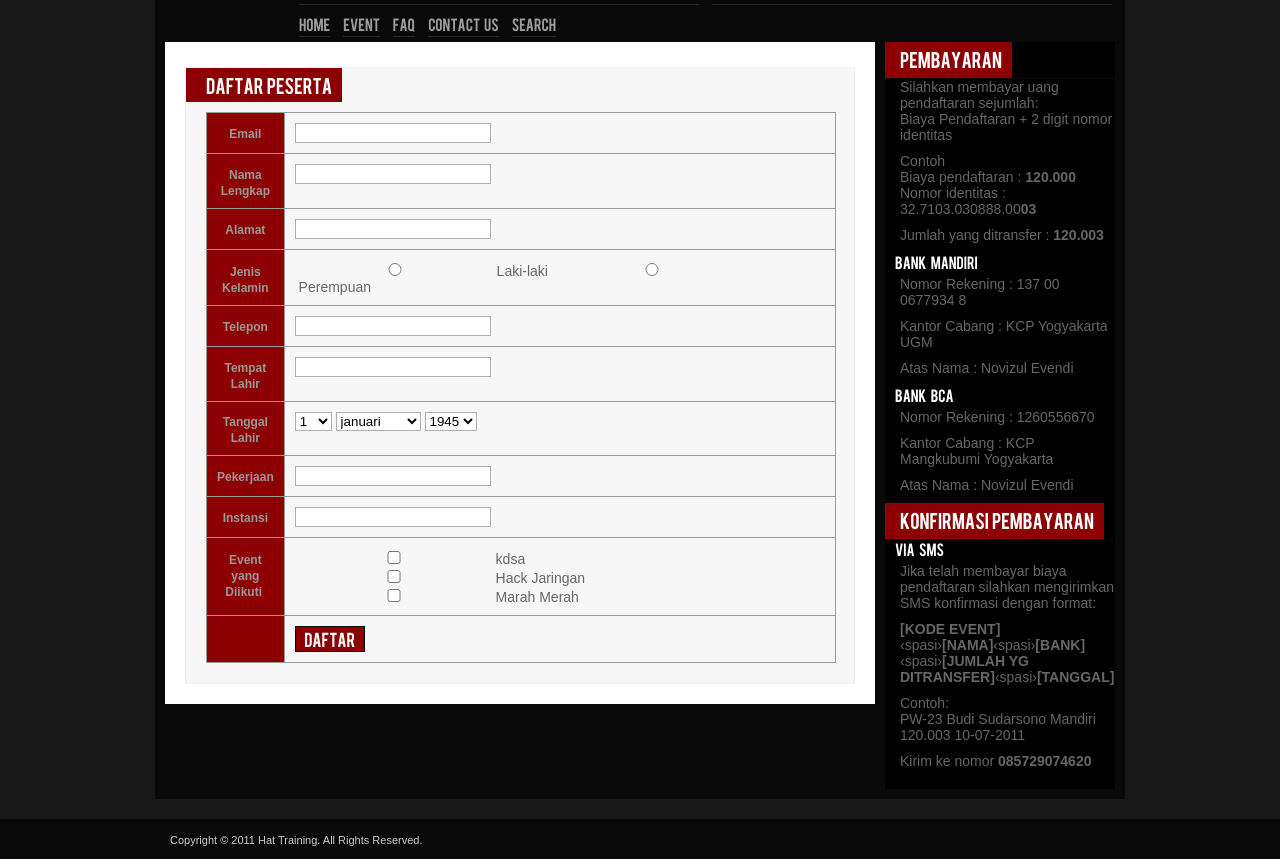
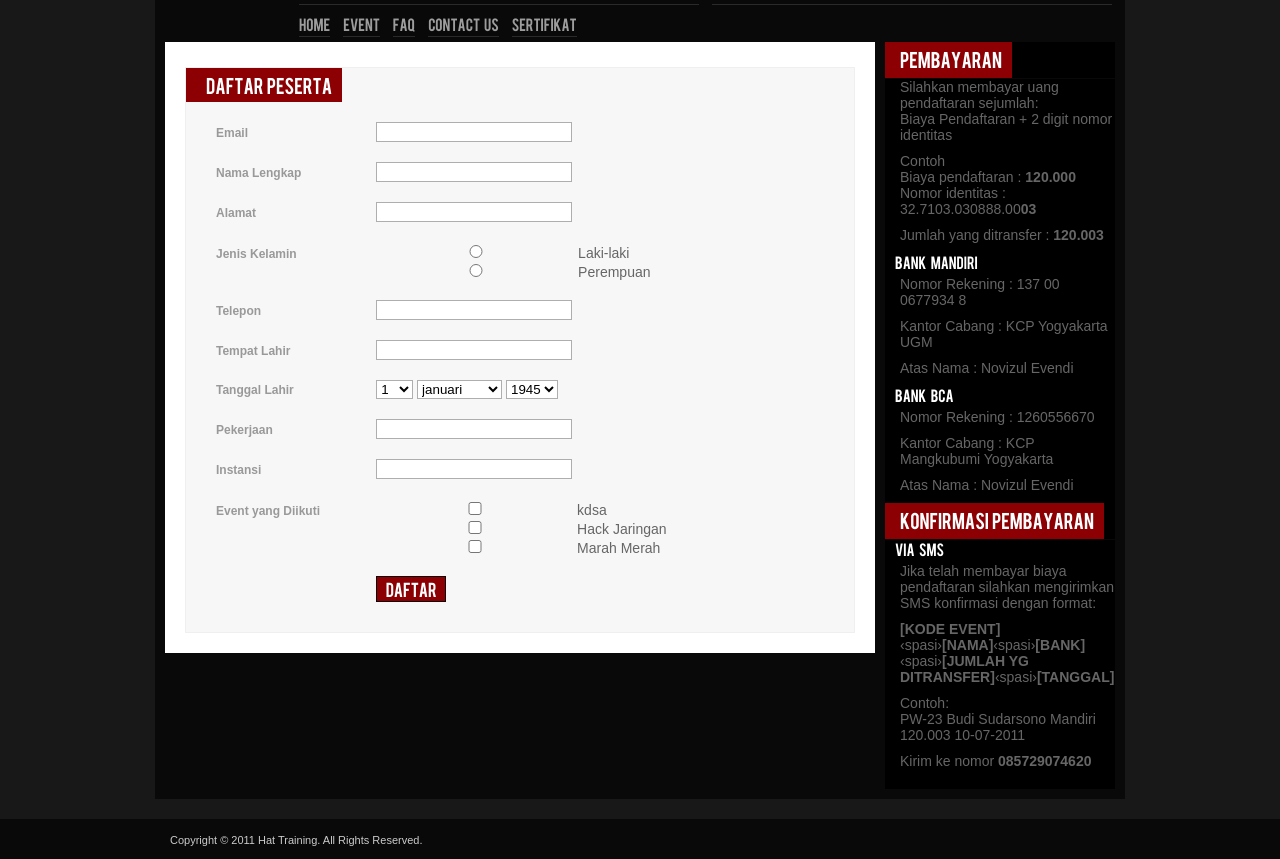
Before and after one commit to bahrie127/kphat, a CodeIgniter app: page /kphat/index.php/daftar in a window 1280 px wide. Shown: the part 300-1159 px from the top of the page. Run offline with CodeIgniter, Linux system fonts and the light colour scheme; data comes from the database, SQL or seed files in the repository; some libraries are stand-ins or nearby versions.

Commit message:
rubah tampilan pendaftaran

```diff
--- a/application/views/admin2/admin2view/acaraView/showtablependaftaran.php
+++ b/application/views/admin2/admin2view/acaraView/showtablependaftaran.php
@@ -2,7 +2,7 @@
     <table class="tt">
         <tr>
 
-            <td><label>Pencarian Peserta Berdasarkan Code Acara </label>
+            <td><label>Masukan Code Acara </label>
                 <input type="text" name="kategori" id="kategori"/></td>
             <td><br/><input class="btnsub"type="submit" id="cari"></td>
         </tr>
--- a/application/views/utama/cont/daftarpeserta.php
+++ b/application/views/utama/cont/daftarpeserta.php
@@ -3,13 +3,13 @@
         <div id="posts">
             <article>
                 <div id="comments">
-                    <div id="form">
+                    <div id="form" class="daf">
 
                         <h2>DAFTAR PESERTA</h2>
                         <br class="clear"/>
 
                         <form action="<?php echo base_url(); ?>index.php/daftar/add" method="post" id="dform" name="form">
-                            <table>
+                            <table class="daf">
                                 <tr>
 
                                     <th><label for="email">Email</label></th>
--- a/application/views/utama/cont/menu.php
+++ b/application/views/utama/cont/menu.php
@@ -4,5 +4,5 @@
     <li><a href="<?php echo base_url(); ?>index.php/event">Event</a></li>
     <li><a href="<?php echo base_url(); ?>index.php/faq">FAQ</a></li>
     <li><a href="<?php echo base_url(); ?>index.php/contactus">Contact&nbsp;&nbsp; US</a></li>
-    <li><a href="<?php echo base_url(); ?>index.php/search">SEARCH</a></li>
+    <li><a href="<?php echo base_url(); ?>index.php/search">sertifikat</a></li>
 </ul>
--- a/css/styles.css
+++ b/css/styles.css
@@ -372,11 +372,18 @@
     width: 630px;
     border: 1px solid #999999;
 }
+#content section.blog article #comments #form table.daf,tr,td {
+    padding: 10px;
+    text-align: left;
+    width: 630px;
+    border: none;
+}
 #content section.blog article #comments #form table td input.error{border: 1px solid red;}
 #content section.blog article #comments #form table td select.error{border: 1px solid red;}
 #content section.blog article #comments #form table td label.error{color: red;padding-left: 10px;}
 
 #content section.blog article #comments #form th{color: #FFFFFF;background: #8C0003;border:1px solid #999999; width: auto;text-align: center;padding: 10px}
+#content section.blog article #comments #form table.daf th{border:none;background: none;width: 200px;text-align: left;padding-bottom: 10px;}
 #content section.blog article #comments #form table tr th.coba{border-color: #b60202}
 
 #content section.blog article #comments #form{margin-top: -20px;padding-left: 20px;background: #f7f7f7; border: 1px solid #efefef;}
```
Also changed, not shown: application/views/admin2/admin2view/acaraView/total_pemasukan.php (+7 -7 lines).
